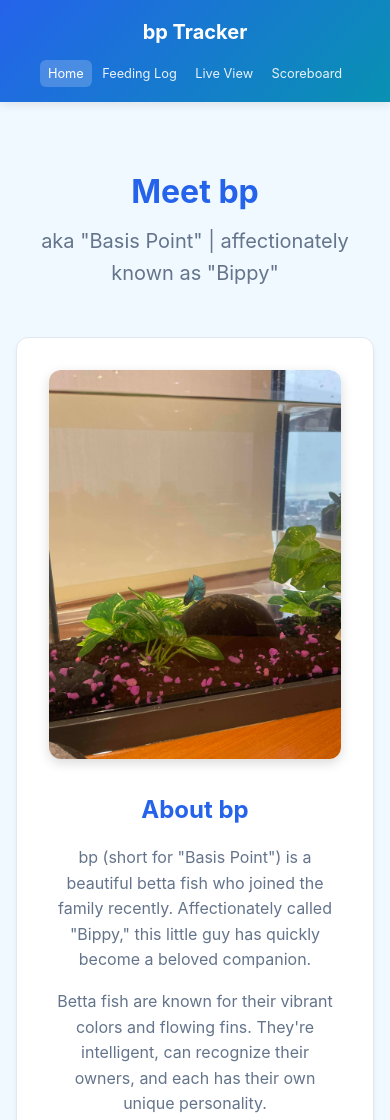
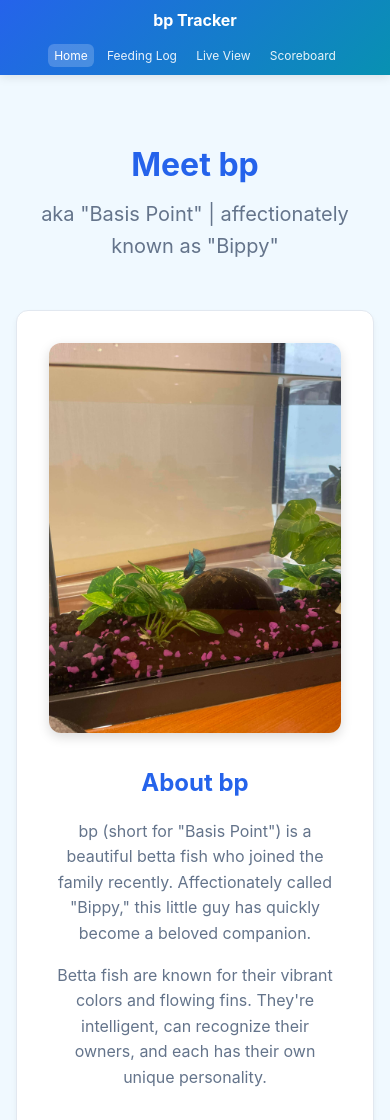
Before and after one commit to zanyobsessive/bp-tracker, a website: page public/index.html in a window 390 px wide. Shown: the top 1120 px of the page. Drawn offline with Linux system fonts and the light colour scheme.

Commit message:
Fix home page text, bp capitalization, and mobile nav
- Change "Great Fish Wager of 2025" to "Great Fish Contest of 2026"
- Fix remaining "BP" to "bp" in scoreboard messages
- Improve mobile nav: smaller padding, better wrapping, 480px breakpoint

Co-Authored-By: Claude Opus 4.5 <noreply@anthropic.com>

```diff
--- a/public/css/style.css
+++ b/public/css/style.css
@@ -423,23 +423,29 @@ footer {
 @media (max-width: 768px) {
   .navbar {
     flex-direction: column;
-    gap: 0.75rem;
-    padding: 1rem;
+    gap: 0.5rem;
+    padding: 0.75rem 1rem;
   }
 
   .nav-brand {
-    font-size: 1.25rem;
+    font-size: 1.1rem;
   }
 
   .nav-menu {
-    gap: 0.25rem;
+    gap: 0.25rem 0.5rem;
     flex-wrap: wrap;
     justify-content: center;
+    width: 100%;
+  }
+
+  .nav-menu li {
+    flex: 0 0 auto;
   }
 
   .nav-menu a {
-    padding: 0.4rem 0.6rem;
-    font-size: 0.85rem;
+    padding: 0.3rem 0.5rem;
+    font-size: 0.8rem;
+    white-space: nowrap;
   }
 
   .hero h1 {
@@ -455,13 +461,21 @@ footer {
   }
 }
 
-@media (max-width: 400px) {
+@media (max-width: 480px) {
+  .navbar {
+    padding: 0.5rem;
+  }
+
+  .nav-brand {
+    font-size: 1rem;
+  }
+
   .nav-menu {
-    gap: 0.15rem;
+    gap: 0.2rem 0.4rem;
   }
 
   .nav-menu a {
-    padding: 0.35rem 0.5rem;
-    font-size: 0.8rem;
+    padding: 0.25rem 0.4rem;
+    font-size: 0.75rem;
   }
 }
--- a/public/index.html
+++ b/public/index.html
@@ -48,7 +48,7 @@
       <div class="features-grid">
         <div class="feature-card" style="border: 2px solid #ffb000; background: linear-gradient(135deg, #0a0a0a, #1a1a1a);">
           <h3 style="color: #ffb000;">The Scoreboard</h3>
-          <p style="color: #ccc;">Track the Great Fish Wager of 2025. VP vs The Lair. RIP Divvy.</p>
+          <p style="color: #ccc;">Track the Great Fish Contest of 2026. VP vs The Lair. RIP Divvy.</p>
           <a href="/scoreboard.html" class="btn" style="background: linear-gradient(135deg, #ffb000, #ff8c00);">View Scoreboard</a>
         </div>
 
```
Also changed, not shown: public/scoreboard.html (+1 -1 lines).
